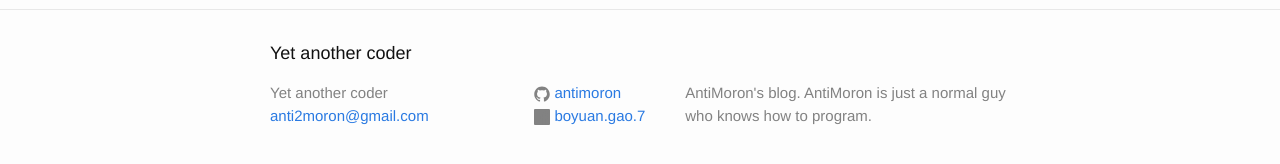
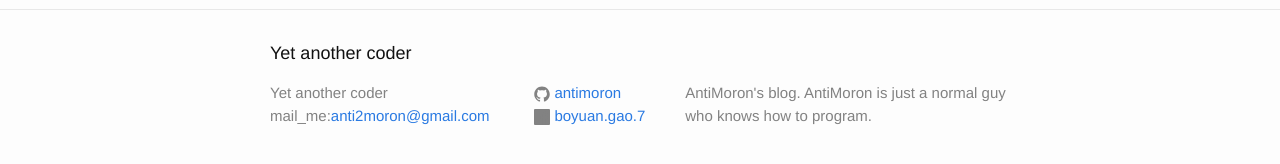
Before and after one commit to QAQMiao/antimoron.github.io, a Jekyll site: the page built from index.html, in a window 1280 px wide. Shown: the part 287-451 px from the top of the page. Built offline with Jekyll 4.4.1, drawn with Linux system fonts in a browser that asks for light colours.

Commit message:
Update footer

```diff
--- a/_includes/footer.html
+++ b/_includes/footer.html
@@ -8,7 +8,7 @@
       <div class="footer-col  footer-col-1">
         <ul class="contact-list">
           <li>{{ site.title }}</li>
-          <li><a href="mailto:{{ site.email }}">{{ site.email }}</a></li>
+          <li>mail_me:<a href="mailto:{{ site.email }}">{{ site.email }}</a></li>
         </ul>
       </div>
 
@@ -42,21 +42,6 @@
             </a>
           </li>
           {% endif %}
-
-          {% if site.twitter_username %}
-          <li>
-            <a href="https://twitter.com/{{ site.twitter_username }}">
-              <span class="icon  icon--twitter">
-                <svg viewBox="0 0 16 16">
-                  <path fill="#828282" d="M15.969,3.058c-0.586,0.26-1.217,0.436-1.878,0.515c0.675-0.405,1.194-1.045,1.438-1.809
-                  c-0.632,0.375-1.332,0.647-2.076,0.793c-0.596-0.636-1.446-1.033-2.387-1.033c-1.806,0-3.27,1.464-3.27,3.27 c0,0.256,0.029,0.506,0.085,0.745C5.163,5.404,2.753,4.102,1.14,2.124C0.859,2.607,0.698,3.168,0.698,3.767 c0,1.134,0.577,2.135,1.455,2.722C1.616,6.472,1.112,6.325,0.671,6.08c0,0.014,0,0.027,0,0.041c0,1.584,1.127,2.906,2.623,3.206 C3.02,9.402,2.731,9.442,2.433,9.442c-0.211,0-0.416-0.021-0.615-0.059c0.416,1.299,1.624,2.245,3.055,2.271 c-1.119,0.877-2.529,1.4-4.061,1.4c-0.264,0-0.524-0.015-0.78-0.046c1.447,0.928,3.166,1.469,5.013,1.469 c6.015,0,9.304-4.983,9.304-9.304c0-0.142-0.003-0.283-0.009-0.423C14.976,4.29,15.531,3.714,15.969,3.058z"/>
-                </svg>
-              </span>
-
-              <span class="username">{{ site.twitter_username }}</span>
-            </a>
-          </li>
-          {% endif %}
         </ul>
       </div>
 
```
